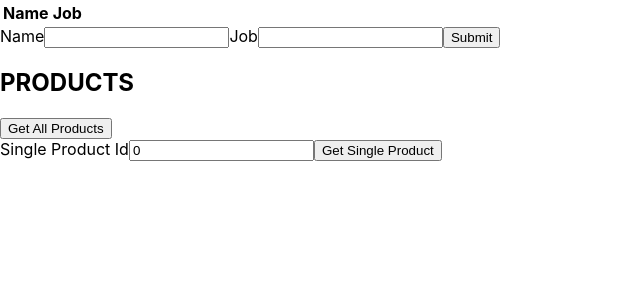
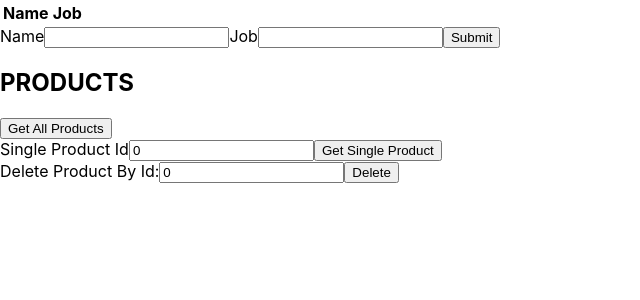
Before and after one commit to amillion3/bangazon-playground, a React (Create React App) app: page / in a window 1280 px wide. Shown: the top 300 px of the page, without its empty margins (0-640 px from the left). Built offline with nearby package versions, Linux system fonts and the light colour scheme.

Commit message:
Having CORS issues on the backend

```diff
--- a/src/Components/Products/Products.js
+++ b/src/Components/Products/Products.js
@@ -4,7 +4,8 @@ import React, {Component} from 'react';
 class Products extends Component {
   state = {
     products: [],
-    productId: 0
+    productId: 0,
+    productDeleteId: 0
   };
 
   clickGetAllProducts = () => {
@@ -18,26 +19,49 @@ class Products extends Component {
     })
   }
 
+  // Single Product
   clickGetSingleProduct = () => {
     const url = `https://localhost:44398/api/product/${this.state.productId}`;
-    fetch(url)
+    return fetch(url)
     .then(product => product.json())
     .then(products => {
+      console.log(products);
       this.setState({
         products
       })
     })
   }
-
   handleSingleProduct = e => {
     const {name, value} = e.target;
     this.setState({
       [name]:value
     });
   }
-
+  // Delete Product
+  clickDeleteProduct = () => {
+    const url = `https://localhost:44398/api/product/${this.state.productDeleteId}`;
+    console.log(`https://localhost:44398/api/product/${this.state.productDeleteId}`);
+    return fetch(url, {
+      method: 'delete'
+    })
+    .then(product => product.json())
+    .then(products => {
+      console.log(products);
+      this.setState({
+        products
+      });
+    })
+  }
+  handleDeleteProduct = e => {
+    const {name, value} = e.target;
+    console.log(e.target.value);
+    console.log(e.target.name);
+    this.setState({
+      [name]: value
+    });
+  }
   render () {
-    const {products, productId} = this.state;
+    const {products, productId, productDeleteId} = this.state;
 
     const output = products.map((product) => {
       return (
@@ -72,6 +96,22 @@ class Products extends Component {
               />
           </form>
         </div>
+        <div>
+          <form>
+            <label>Delete Product By Id:</label>
+            <input
+              type="number"
+              name="productDeleteId"
+              value={productDeleteId}
+              onChange={this.handleDeleteProduct}
+            />
+            <input
+              type="button"
+              value="Delete"
+              onClick={this.clickDeleteProduct}
+            />
+          </form>
+        </div>
         <ul>{output}</ul>
       </div>
     );
```
